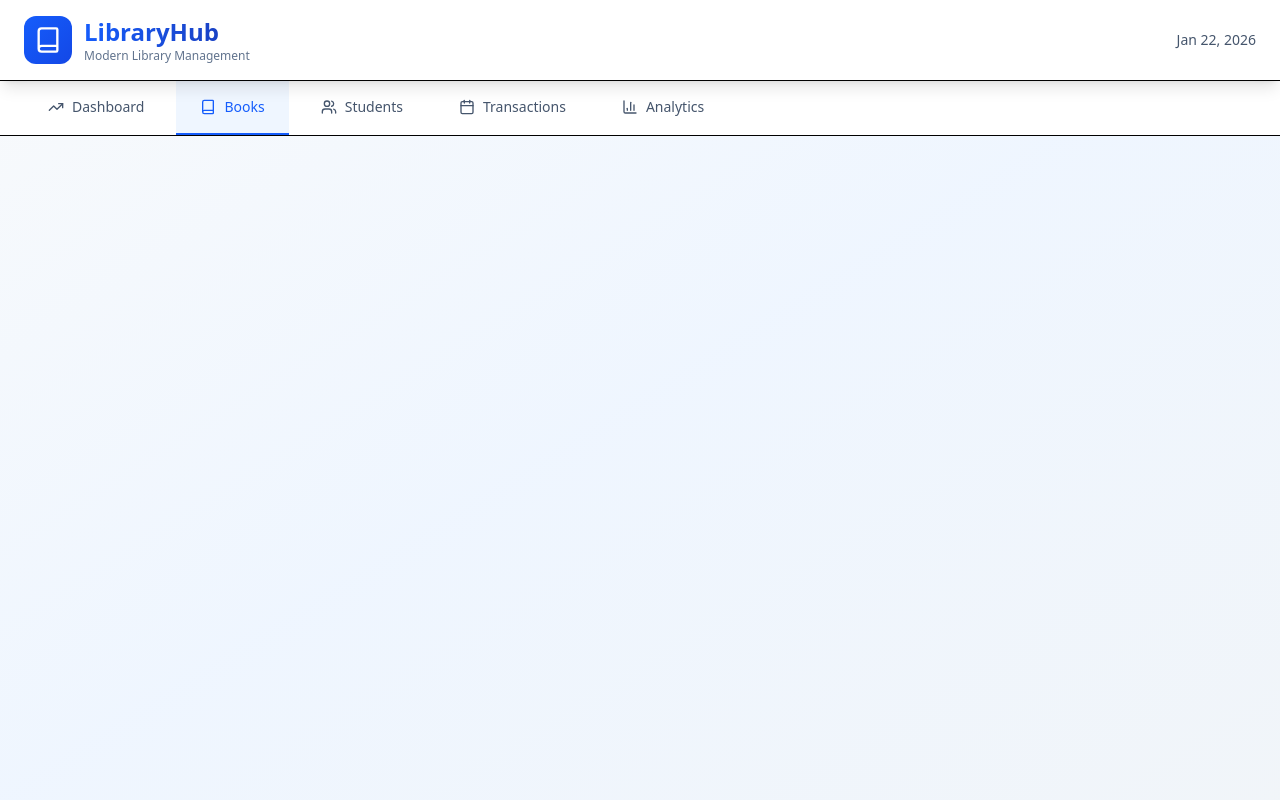
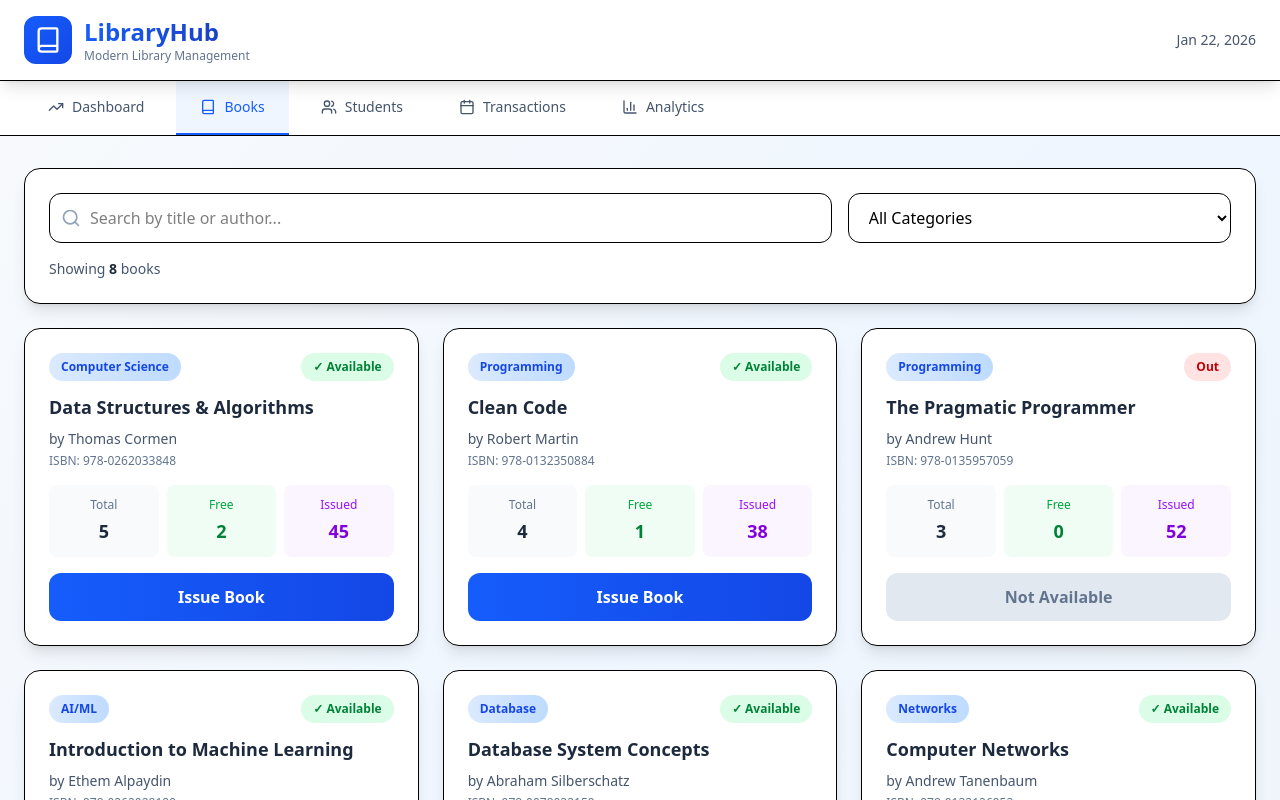
Before and after one commit to nandeeshdb007/libray-management-assessment, a Next.js app: page / in a window 1280 px wide. Both pictures are taken after a click on the button "Books". Shown: the top 800 px of the page. Built offline with nearby package versions, Linux system fonts and the light colour scheme.

Commit message:
feat: added-books-card-and-tab-component

```diff
--- /dev/null
+++ b/src/components/feature/BooksTab.tsx
@@ -0,0 +1,84 @@
+import { BooksTabProps } from "@/src/types";
+import { Search } from "lucide-react";
+
+export const BooksTab = ({ books, search, category, categories, onSearchChange, onCategoryChange, onIssueClick }: BooksTabProps) => {
+    return (
+        <div className="space-y-6">
+            <div className="bg-white rounded-2xl shadow-lg p-6 border">
+                <div className="grid grid-cols-1 md:grid-cols-3 gap-4">
+                    <div className="md:col-span-2 relative">
+                        <Search className="absolute left-3 top-1/2 transform -translate-y-1/2 w-5 h-5 text-slate-400" />
+                        <input
+                            type="text"
+                            placeholder="Search by title or author..."
+                            value={search}
+                            onChange={(e) => onSearchChange(e.target.value)}
+                            className="w-full pl-10 pr-4 py-3 border rounded-xl focus:ring-2 focus:ring-blue-500"
+                        />
+                    </div>
+                    <select
+                        value={category}
+                        onChange={(e) => onCategoryChange(e.target.value)}
+                        className="px-4 py-3 border rounded-xl focus:ring-2 focus:ring-blue-500"
+                    >
+                        {categories.map(cat => (
+                            <option key={cat} value={cat}>{cat === 'all' ? 'All Categories' : cat}</option>
+                        ))}
+                    </select>
+                </div>
+                <div className="mt-4">
+                    <p className="text-sm text-slate-600">
+                        Showing <span className="font-bold text-slate-800">{books.length}</span> books
+                    </p>
+                </div>
+            </div>
+
+            <div className="grid grid-cols-1 md:grid-cols-3 gap-6">
+                {books.map(book => (
+                    <div key={book.id} className="bg-white rounded-2xl shadow-lg border overflow-hidden hover:shadow-2xl transition-all">
+                        <div className="p-6">
+                            <div className="flex justify-between items-start mb-3">
+                                <span className="bg-gradient-to-r from-blue-100 to-blue-200 text-blue-700 text-xs font-bold px-3 py-1.5 rounded-full">
+                                    {book.category}
+                                </span>
+                                <span className={`text-xs font-bold px-3 py-1.5 rounded-full ${book.availableCopies > 0 ? 'bg-green-100 text-green-700' : 'bg-red-100 text-red-700'
+                                    }`}>
+                                    {book.availableCopies > 0 ? '✓ Available' : 'Out'}
+                                </span>
+                            </div>
+                            <h3 className="text-lg font-bold text-slate-800 mb-2 line-clamp-2">{book.title}</h3>
+                            <p className="text-sm text-slate-600 mb-1">by {book.author}</p>
+                            <div className="flex items-center justify-between text-xs text-slate-500 mb-4">
+                                <span>ISBN: {book.isbn}</span>
+                            </div>
+                            <div className="grid grid-cols-3 gap-2 mb-4">
+                                <div className="bg-slate-50 p-3 rounded-lg text-center">
+                                    <p className="text-xs text-slate-500 mb-1">Total</p>
+                                    <p className="text-lg font-bold text-slate-800">{book.totalCopies}</p>
+                                </div>
+                                <div className="bg-green-50 p-3 rounded-lg text-center">
+                                    <p className="text-xs text-green-600 mb-1">Free</p>
+                                    <p className="text-lg font-bold text-green-700">{book.availableCopies}</p>
+                                </div>
+                                <div className="bg-purple-50 p-3 rounded-lg text-center">
+                                    <p className="text-xs text-purple-600 mb-1">Issued</p>
+                                    <p className="text-lg font-bold text-purple-700">{book.borrowCount}</p>
+                                </div>
+                            </div>
+                            <button
+                                onClick={() => onIssueClick(book.id)}
+                                disabled={book.availableCopies === 0}
+                                className={`w-full py-3 rounded-xl font-semibold transition-all ${book.availableCopies > 0
+                                        ? 'bg-gradient-to-r from-blue-600 to-blue-700 text-white hover:shadow-lg'
+                                        : 'bg-slate-200 text-slate-500 cursor-not-allowed'
+                                    }`}
+                            >
+                                {book.availableCopies > 0 ? 'Issue Book' : 'Not Available'}
+                            </button>
+                        </div>
+                    </div>
+                ))}
+            </div>
+        </div>
+    );
+};
--- a/src/components/feature/Dashboard.tsx
+++ b/src/components/feature/Dashboard.tsx
@@ -74,33 +74,6 @@ export const Dashboard = ({ analytics, overdueRecords, bookMap, studentMap, onIs
                 </div>
             </div>
 
-            <div className="bg-white rounded-2xl shadow-lg p-6 border">
-                <h3 className="text-lg font-bold text-slate-800 mb-4 flex items-center">
-                    <TrendingUp className="w-5 h-5 text-purple-600 mr-2" />
-                    Top Borrowed Books
-                </h3>
-                <div className="grid grid-cols-1 md:grid-cols-5 gap-4">
-                    {analytics.topBooks.map((book, i) => (
-                        <div key={book.id} className="relative p-4 bg-gradient-to-br from-slate-50 to-slate-100 rounded-xl border hover:shadow-md transition-all">
-                            <div className="absolute -top-2 -left-2 bg-gradient-to-br from-purple-500 to-purple-700 text-white w-8 h-8 rounded-full flex items-center justify-center font-bold text-sm">
-                                {i + 1}
-                            </div>
-                            <div className="mt-2">
-                                <p className="font-semibold text-slate-800 text-sm line-clamp-2 mb-2">{book.title}</p>
-                                <p className="text-xs text-slate-600 mb-3">{book.author}</p>
-                                <div className="flex items-center justify-between">
-                                    <span className="text-xs text-purple-600 font-bold bg-purple-100 px-2 py-1 rounded-full">
-                                        {book.borrowCount} times
-                                    </span>
-                                    <span className={`text-xs font-medium ${book.availableCopies > 0 ? 'text-green-600' : 'text-red-600'}`}>
-                                        {book.availableCopies > 0 ? '✓' : 'Out'}
-                                    </span>
-                                </div>
-                            </div>
-                        </div>
-                    ))}
-                </div>
-            </div>
         </div>
     )
 }
--- a/src/components/main/Home.tsx
+++ b/src/components/main/Home.tsx
@@ -8,9 +8,10 @@ import { Header } from "../layout/Header";
 import { Navigation } from "../layout/NavigationTabs";
 import { StudentsTab } from "../feature/StudentTab";
 import { TransactionsTab } from "../feature/TransactionTab";
+import { BooksTab } from "../feature/BooksTab";
 
 export default function Home() {
-  const { tab, setTab, handleIssueClick } = useHome();
+  const { tab, setTab, handleIssueClick, filteredBooks, categories, search, category, setCategory,setSearch  } = useHome();
   const {
     bookMap,
     studentMap,
@@ -52,6 +53,17 @@ export default function Home() {
             onReturnBook={returnBook}
           />
         )}
+             {tab === 'books' && (
+          <BooksTab
+            books={filteredBooks}
+            search={search}
+            category={category}
+            categories={categories}
+            onSearchChange={setSearch}
+            onCategoryChange={setCategory}
+            onIssueClick={handleIssueClick}
+          />
+        )}
       </main>
     </div>
   );
--- a/src/hooks/useHome.ts
+++ b/src/hooks/useHome.ts
@@ -1,17 +1,49 @@
-import { useState } from "react";
+import { useMemo, useState } from "react";
 import { TabType } from "../types";
+import { useLibrary } from "./useLibrary";
 
 const useHome = () => {
-  const [tab, setTab] = useState<TabType>("dashboard");
+   const { books, issueBook, } = useLibrary();
+
+ const [tab, setTab] = useState<TabType>('dashboard');
+  const [search, setSearch] = useState('');
+  const [category, setCategory] = useState('all');
   const [modal, setModal] = useState(false);
-  const [selectedBook, setSelectedBook] = useState("");
+  const [selectedBook, setSelectedBook] = useState('');
+  const [selectedStudent, setSelectedStudent] = useState('');
+
+  const categories = useMemo(() => ['all', ...new Set(books.map(b => b.category))], [books]);
+
+  const filteredBooks = useMemo(() => {
+    return books.filter(b => {
+      const matchCategory = category === 'all' || b.category === category;
+      const matchSearch = b.title.toLowerCase().includes(search.toLowerCase()) ||
+        b.author.toLowerCase().includes(search.toLowerCase());
+      return matchCategory && matchSearch;
+    });
+  }, [books, category, search]);
 
   const handleIssueClick = (bookId?: string) => {
     setModal(true);
     if (bookId) setSelectedBook(bookId);
   };
 
-  return { tab, setTab, modal, setModal, selectedBook, handleIssueClick };
+  const handleConfirmIssue = () => {
+    if (selectedBook && selectedStudent) {
+      issueBook(selectedBook, selectedStudent);
+      setModal(false);
+      setSelectedBook('');
+      setSelectedStudent('');
+    }
+  };
+
+  const handleCloseModal = () => {
+    setModal(false);
+    setSelectedBook('');
+    setSelectedStudent('');
+  };
+
+  return { tab, setTab, modal, setModal, selectedBook, handleIssueClick, handleCloseModal, categories, filteredBooks, handleConfirmIssue, setSearch, setCategory, search, category };
 };
 
 export default useHome;
```
Also changed, not shown: src/types/index.ts (+10 -0 lines).
